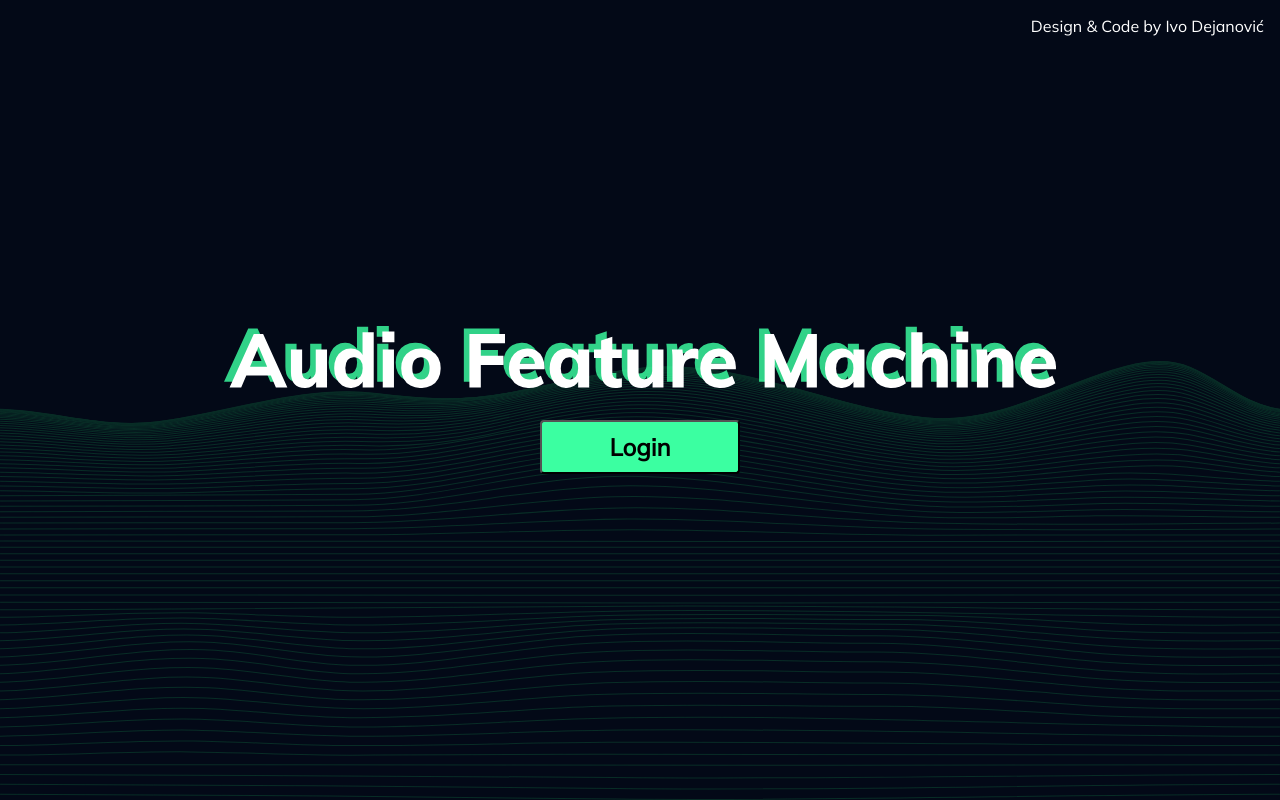
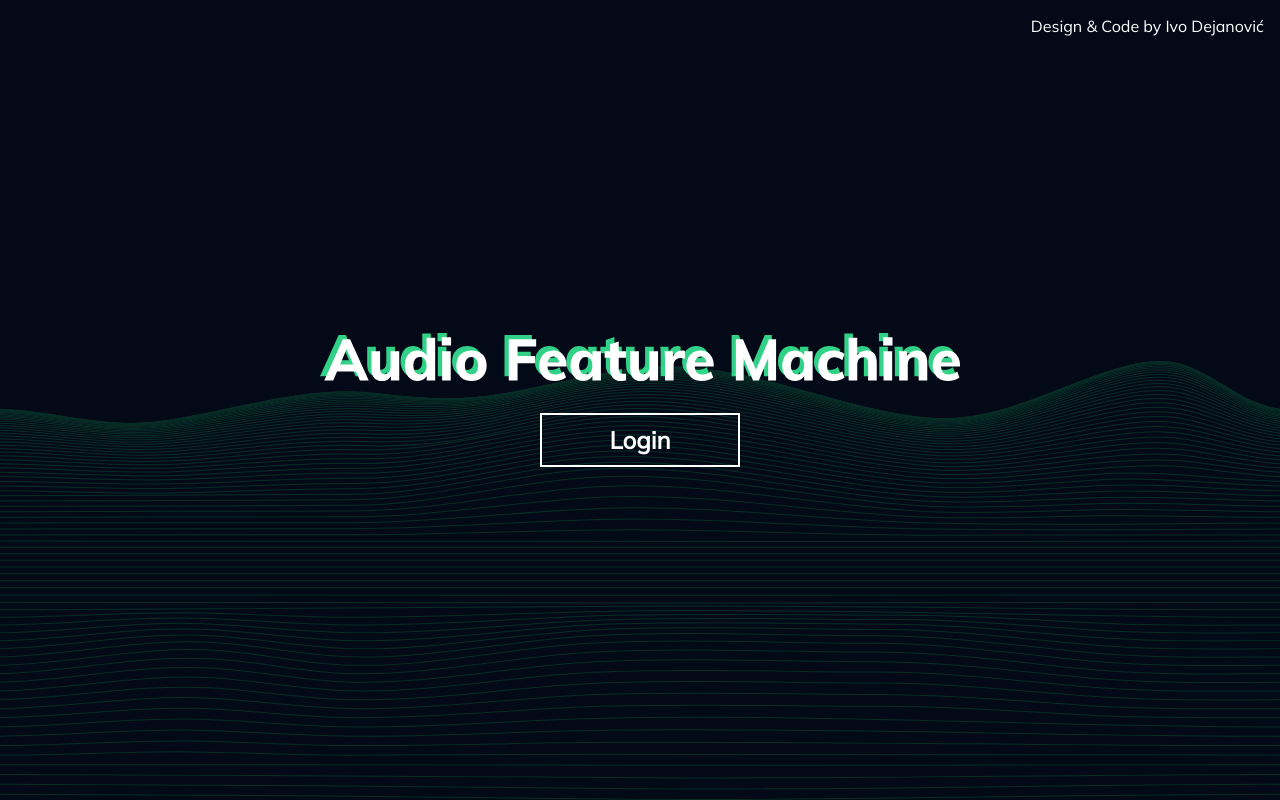
Before and after one commit to Hadryan/AudioFeatureMachine, a React (Create React App) app: page / in a window 1280 px wide. Built offline with nearby package versions, Linux system fonts and the light colour scheme; no server answers.

Commit message:
fix wrong re-routing to login page

```diff
--- a/src/App.module.css
+++ b/src/App.module.css
@@ -18,7 +18,7 @@
 }
 
 .titleImage {
-  max-width: 65vw;
+  max-width: 50vw;
   margin-bottom: 32px;
 }
 
@@ -34,8 +34,14 @@
   font-size: 24px;
   font-weight: 600;
   font-family: 'Mulish';
-  border-radius: 4px;
-  color: black;
-  background-color: var(--daquoise);
+  color: white;
+  background-color: transparent;
   outline: none;
+  border: none;
+  border: 2px solid white;
+  cursor: pointer;
 }
+
+.loginButton:hover {
+  background-color: rgba(255,255,255,0.1);
+}
--- a/src/Redirect.ts
+++ b/src/Redirect.ts
@@ -7,7 +7,7 @@ const RedirectPage = (props: any) => {
     const { history, location } = props;
     try {
       if (_.isEmpty(location.hash)) {
-        return history.push("/dashboard");
+        return history.push("/");
       }
       const access_token = getParamValues(location.hash);
       const expiryTime = new Date().getTime() + access_token.expires_in * 1000;
```
Also changed, not shown: 2 other files (tests, documents, lock files or other folders).
